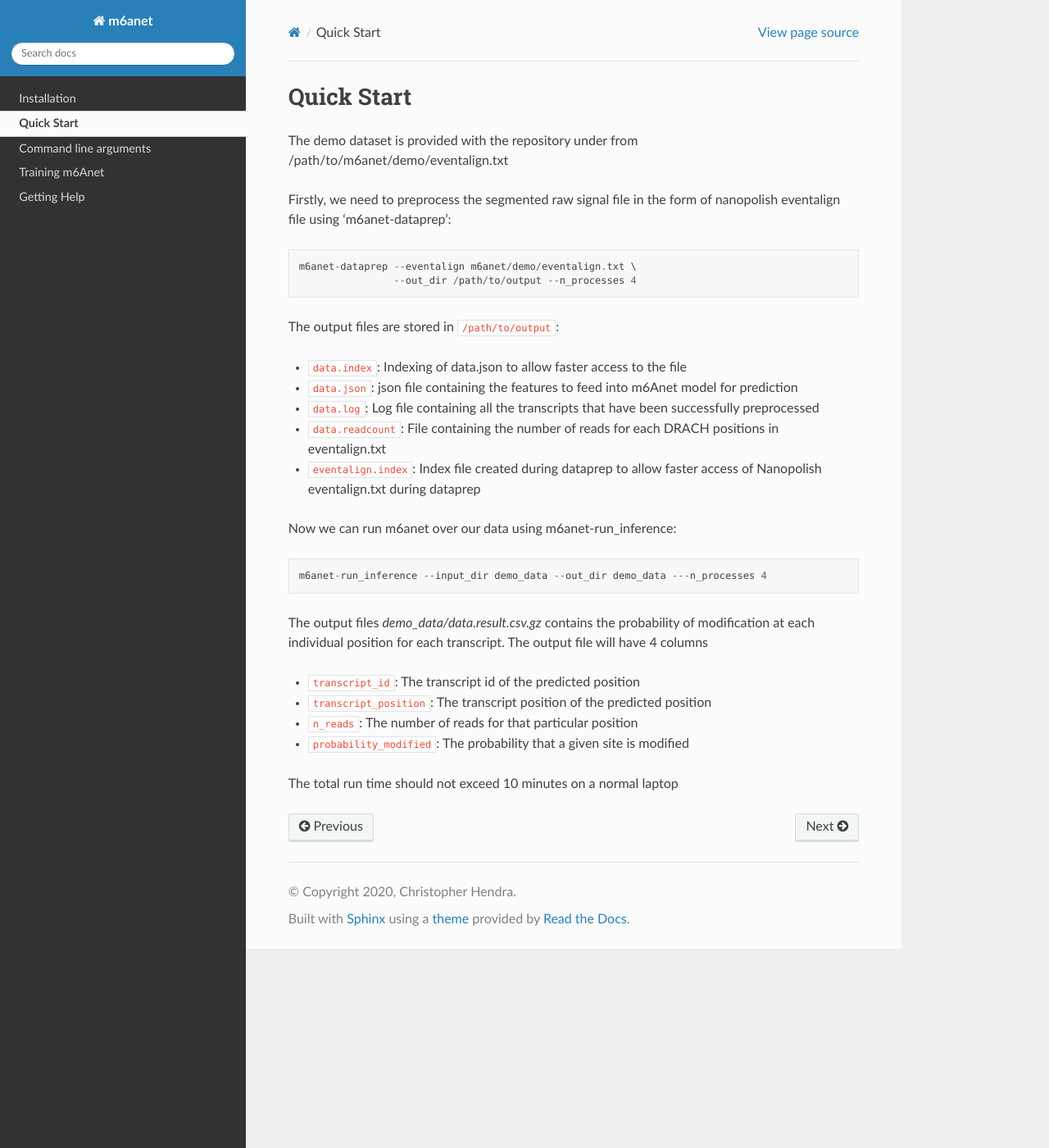
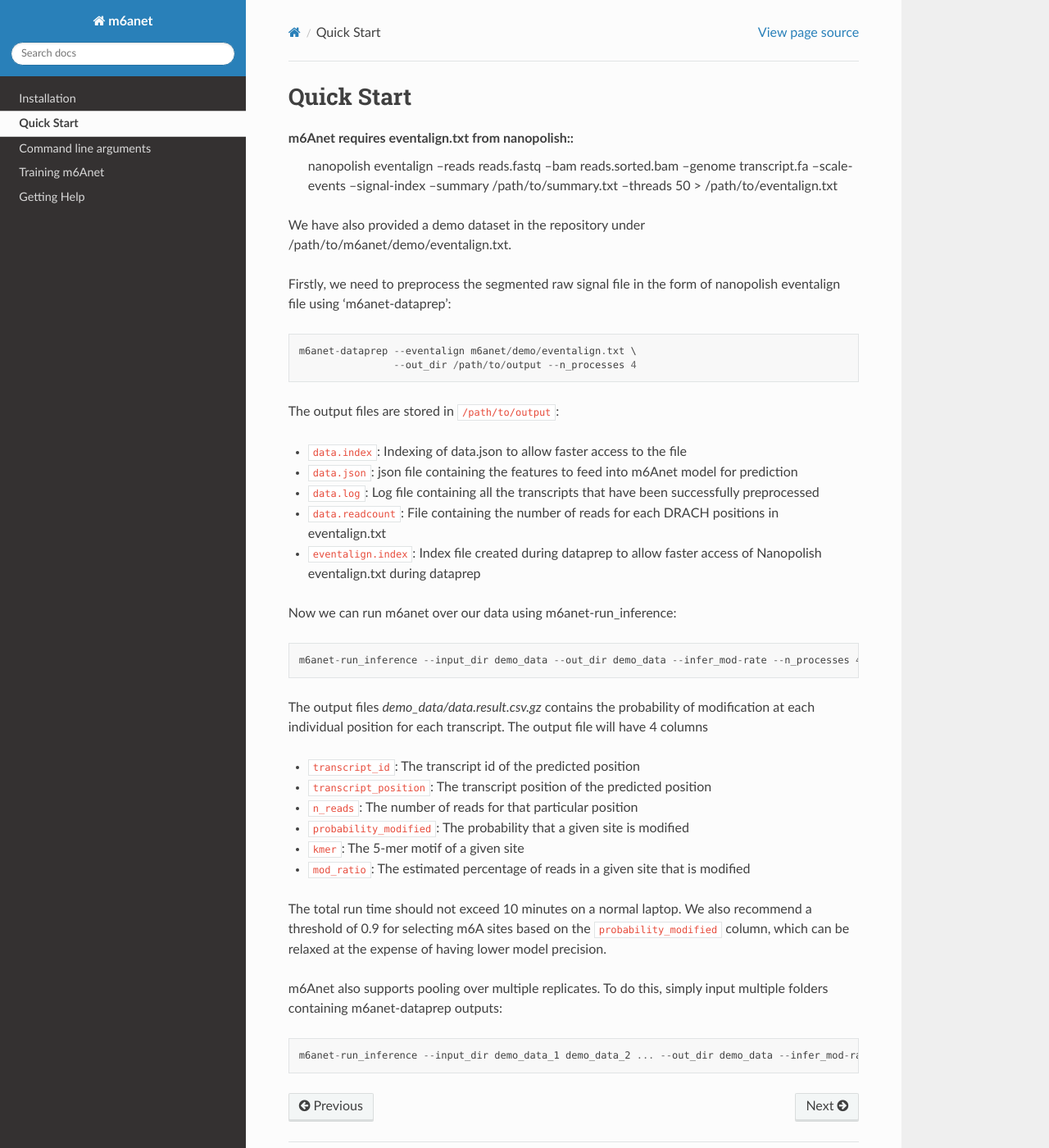
Before and after one commit to GoekeLab/m6anet, a Sphinx documentation site: the page built from docs/source/quickstart.rst, in a window 1280 px wide and 1400 px high. Shown: the whole window at 82% size. Built offline with Sphinx 7.4.7 and the Read the Docs theme 2.0.0, drawn with Linux system fonts in a browser that asks for light colours.

Commit message:
add documentations for new features and recommended threshold

```diff
--- a/docs/source/index.rst
+++ b/docs/source/index.rst
@@ -14,6 +14,8 @@ m6anet requires Python version 3.8 or higher. To install the latest release with
 See our :ref:`Installation page <installation>` for details.
 
 To detect m6A modifications from your direct RNA sequencing sample, you can follow the instructions in our :ref:`Quickstart page <quickstart>`.
+m6Anet is trained on dataset sequenced using the SQK-RNA002 kit and has been validated on dataset from SQK-RNA001 kit.
+Newer pore version might alter the raw squiggle and affect segmentation and classification results and in such cases m6Anet might need to be retrained.
 
 Contents
 --------------------------
--- a/docs/source/quickstart.rst
+++ b/docs/source/quickstart.rst
@@ -2,7 +2,10 @@
 
 Quick Start
 ==================================
-The demo dataset is provided with the repository under from /path/to/m6anet/demo/eventalign.txt
+m6Anet requires eventalign.txt from nanopolish::
+    nanopolish eventalign --reads reads.fastq --bam reads.sorted.bam --genome transcript.fa --scale-events --signal-index --summary /path/to/summary.txt  --threads 50 > /path/to/eventalign.txt
+
+We have also provided a demo dataset in the repository under /path/to/m6anet/demo/eventalign.txt.
 
 Firstly, we need to preprocess the segmented raw signal file in the form of nanopolish eventalign file using 'm6anet-dataprep'::
 
@@ -19,7 +22,7 @@ The output files are stored in ``/path/to/output``:
 
 Now we can run m6anet over our data using m6anet-run_inference::
 
-    m6anet-run_inference --input_dir demo_data --out_dir demo_data ---n_processes 4
+    m6anet-run_inference --input_dir demo_data --out_dir demo_data --infer_mod-rate --n_processes 4
 
 The output files `demo_data/data.result.csv.gz` contains the probability of modification at each individual position for each transcript. The output file will have 4 columns
 
@@ -27,5 +30,12 @@ The output files `demo_data/data.result.csv.gz` contains the probability of modi
 * ``transcript_position``: The transcript position of the predicted position
 * ``n_reads``: The number of reads for that particular position
 * ``probability_modified``: The probability that a given site is modified
+* ``kmer``: The 5-mer motif of a given site
+* ``mod_ratio``: The estimated percentage of reads in a given site that is modified
 
-The total run time should not exceed 10 minutes on a normal laptop
+The total run time should not exceed 10 minutes on a normal laptop. We also recommend a threshold of 0.9 for selecting m6A sites
+based on the ``probability_modified`` column, which can be relaxed at the expense of having lower model precision.
+
+m6Anet also supports pooling over multiple replicates. To do this, simply input multiple folders containing m6anet-dataprep outputs::
+
+        m6anet-run_inference --input_dir demo_data_1 demo_data_2 ... --out_dir demo_data --infer_mod-rate --n_processes 4
```
Also changed, not shown: docs/source/cmd.rst (+16 -13 lines), 1 other file.
